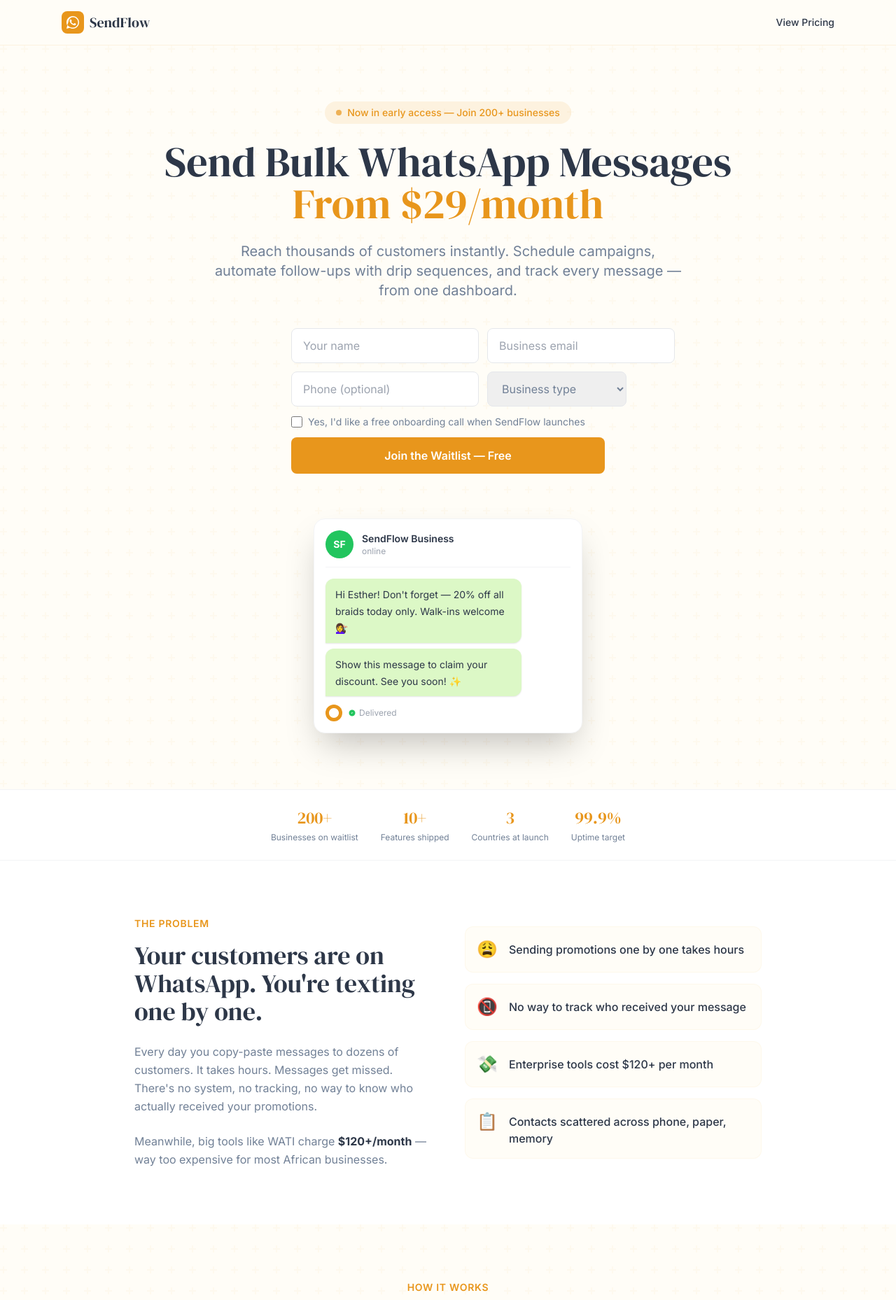
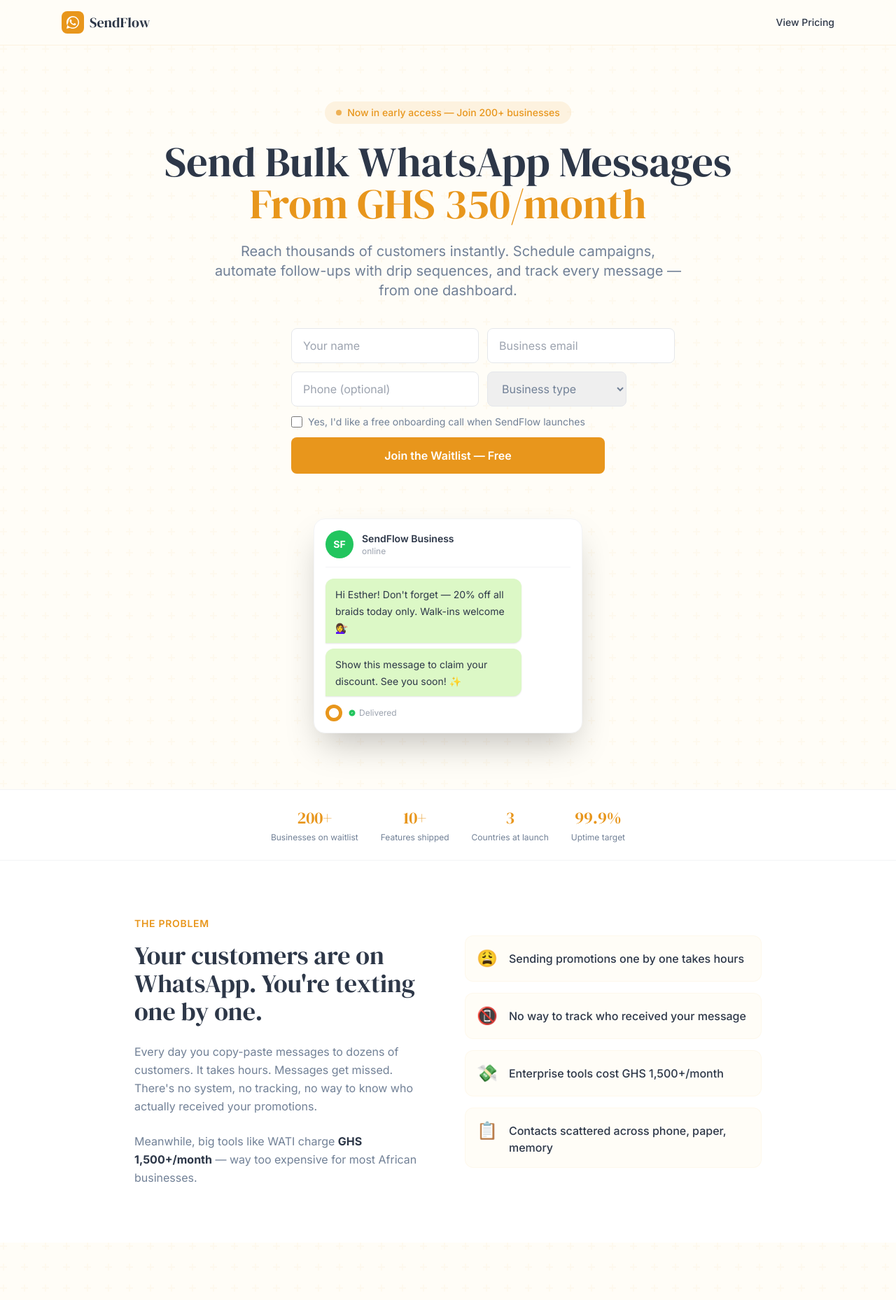
Before and after one commit to Agadoe/sendflow, a Next.js app: page / in a window 1280 px wide. Shown: the top 1858 px of the page at 70% size. Built offline with nearby package versions, Linux system fonts and the light colour scheme.

Commit message:
feat: pricing in Ghana Cedis (GHS)

```diff
--- a/src/app/page.tsx
+++ b/src/app/page.tsx
@@ -61,7 +61,7 @@
     },
     {
       name: 'Starter',
-      price: 29,
+      price: 350,
       messages: 500,
       contacts: 2000,
       users: 2,
@@ -72,7 +72,7 @@
     },
     {
       name: 'Growth',
-      price: 79,
+      price: 950,
       messages: 3000,
       contacts: 10000,
       users: 5,
@@ -82,7 +82,7 @@
     },
     {
       name: 'Pro',
-      price: 199,
+      price: 2400,
       messages: 20000,
       contacts: -1,
       users: 99,
@@ -122,9 +122,8 @@
             Now in early access — Join 200+ businesses
           </div>
           <h1 className="font-heading text-5xl md:text-6xl text-slate leading-tight mb-6 animate-fade-up" style={{ animationDelay: '80ms' }}>
-            Send Bulk WhatsApp Messages
-            <br />
-            <span className="text-amber">From $29/month</span>
+            Send Bulk WhatsApp Messages<br />
+            <span className="text-amber">From GHS 350/month</span>
           </h1>
           <p className="text-lg text-slate-light md:text-xl max-w-2xl mx-auto mb-10 animate-fade-up" style={{ animationDelay: '160ms' }}>
             Reach thousands of customers instantly. Schedule campaigns, automate follow-ups with drip sequences,
@@ -262,14 +261,14 @@
               Every day you copy-paste messages to dozens of customers. It takes hours. Messages get missed. There&apos;s no system, no tracking, no way to know who actually received your promotions.
             </p>
             <p className="text-slate-light leading-relaxed">
-              Meanwhile, big tools like WATI charge <strong className="text-slate">$120+/month</strong> — way too expensive for most African businesses.
+              Meanwhile, big tools like WATI charge <strong className="text-slate">GHS 1,500+/month</strong> — way too expensive for most African businesses.
             </p>
           </div>
           <div className="space-y-4">
             {[
               { emoji: '😩', text: 'Sending promotions one by one takes hours' },
               { emoji: '📵', text: 'No way to track who received your message' },
-              { emoji: '💸', text: 'Enterprise tools cost $120+ per month' },
+              { emoji: '💸', text: 'Enterprise tools cost GHS 1,500+/month' },,
               { emoji: '📋', text: 'Contacts scattered across phone, paper, memory' },
             ].map(({ emoji, text }) => (
               <div key={text} className="flex items-start gap-4 p-4 bg-cream rounded-card border border-amber/5">
@@ -373,11 +372,11 @@
                   )}
                   <div className={`text-lg font-heading text-slate mb-1`}>{plan.name}</div>
                   <div className="flex items-baseline gap-1 mb-1">
-                    <span className="font-heading text-4xl text-slate">${price}</span>
+                    <span className="font-heading text-4xl text-slate">GHS {plan.price.toLocaleString()}</span>
                     {plan.price > 0 && <span className="text-slate-light text-sm">{period}</span>}
                   </div>
                   {billing === 'annual' && plan.price > 0 && (
-                    <div className="text-xs text-slate-light mb-3">${plan.price}/mo billed annually</div>
+                    <div className="text-xs text-slate-light mb-3">GHS {plan.price.toLocaleString()}/mo billed annually</div>
                   )}
                   <p className="text-sm text-slate-light mb-4">{plan.desc}</p>
                   <ul className="space-y-2 mb-6">
@@ -420,7 +419,7 @@
               { q: 'What if I don\'t have a WhatsApp number yet?', a: 'You can use any personal WhatsApp number to start. We\'ll guide you through connecting it in under 5 minutes.' },
               { q: 'How does payment work?', a: 'For MVP, we\'ll accept MTN Mobile Money and bank transfers. Card payments via Paystack are coming in Phase 2.' },
               { q: 'Can I import contacts without a CSV?', a: 'Yes. You can add contacts manually one by one, or copy-paste a list of phone numbers.' },
-              { q: 'What happens if I exceed my message limit?', a: 'You\'ll get an alert when you reach 80% of your limit. Extra messages are available at $0.03 each.' },
+              { q: 'What happens if I exceed my message limit?', a: 'You\'ll get an alert when you reach 80% of your limit. Extra messages are available at GHS 0.40 each.' },
             ].map(({ q, a }) => <FAQItem key={q} q={q} a={a} />)}
           </div>
         </div>
```
